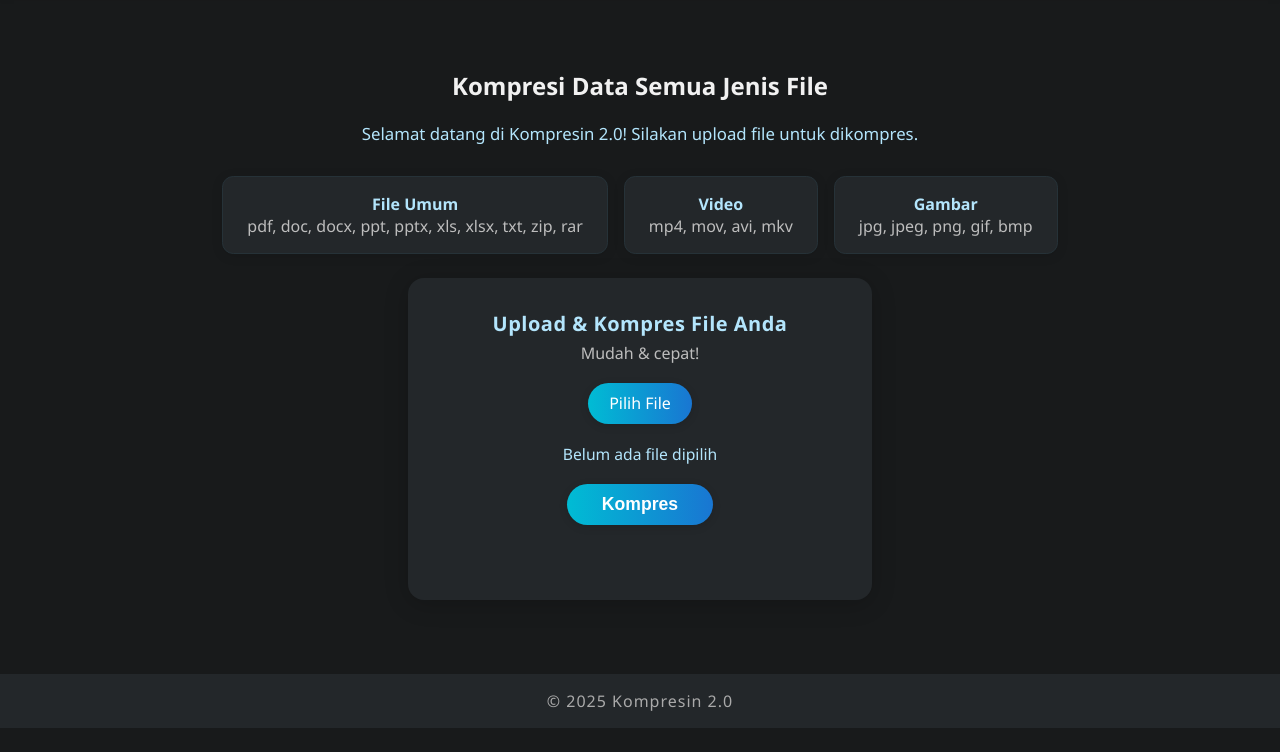
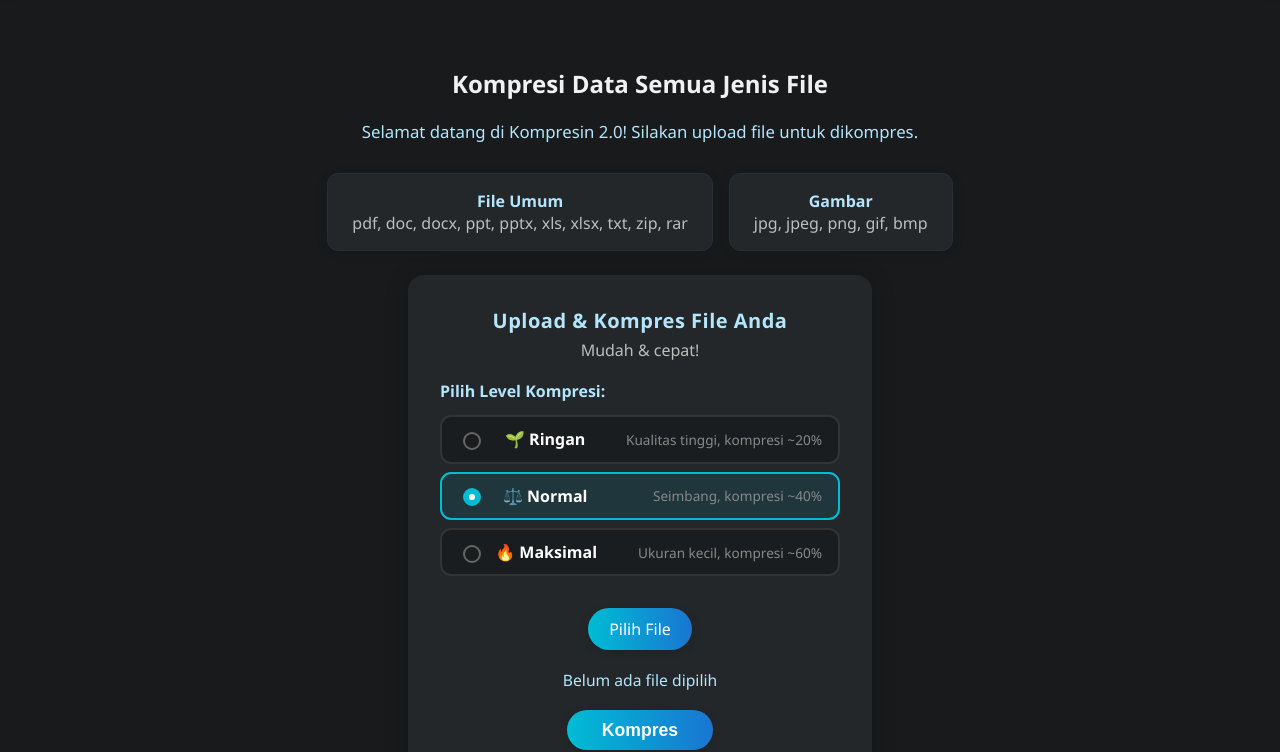
Before and after one commit to asbimantara/kompresin-2.0, a plain HTML site: page frontend/index.html in a window 1280 px wide. Shown: the part 72-824 px from the top of the page. Before the commit the page ends 800 px from the top, so only its background shows below. Drawn offline with nearby package versions, Linux system fonts and the light colour scheme.

Commit message:
Add compression level presets, remove video support, prepare for Render deployment

```diff
--- a/frontend/index.html
+++ b/frontend/index.html
@@ -1,5 +1,6 @@
 <!DOCTYPE html>
 <html lang="id">
+
 <head>
     <meta charset="UTF-8">
     <meta name="viewport" content="width=device-width, initial-scale=1.0">
@@ -7,6 +8,7 @@
     <link rel="stylesheet" href="style.css">
     <script src="https://unpkg.com/@lottiefiles/lottie-player@latest/dist/lottie-player.js"></script>
 </head>
+
 <body>
     <header>
         <h1>Kompresin 2.0</h1>
@@ -20,10 +22,7 @@
                 <b>File Umum</b><br>
                 <span class="format-list">pdf, doc, docx, ppt, pptx, xls, xlsx, txt, zip, rar</span>
             </div>
-            <div class="format-box">
-                <b>Video</b><br>
-                <span class="format-list">mp4, mov, avi, mkv</span>
-            </div>
+
             <div class="format-box">
                 <b>Gambar</b><br>
                 <span class="format-list">jpg, jpeg, png, gif, bmp</span>
@@ -33,6 +32,26 @@
             <div class="compress-title">Upload & Kompres File Anda</div>
             <div class="compress-subtitle">Mudah & cepat!</div>
             <form id="upload-form">
+                <div class="compression-level">
+                    <div class="level-title">Pilih Level Kompresi:</div>
+                    <div class="level-options">
+                        <label class="level-option">
+                            <input type="radio" name="level" value="light" id="level-light">
+                            <span class="level-label">🌱 Ringan</span>
+                            <span class="level-desc">Kualitas tinggi, kompresi ~20%</span>
+                        </label>
+                        <label class="level-option">
+                            <input type="radio" name="level" value="normal" id="level-normal" checked>
+                            <span class="level-label">⚖️ Normal</span>
+                            <span class="level-desc">Seimbang, kompresi ~40%</span>
+                        </label>
+                        <label class="level-option">
+                            <input type="radio" name="level" value="max" id="level-max">
+                            <span class="level-label">🔥 Maksimal</span>
+                            <span class="level-desc">Ukuran kecil, kompresi ~60%</span>
+                        </label>
+                    </div>
+                </div>
                 <label for="file-input" class="custom-file-label">Pilih File</label>
                 <span class="selected-file" id="selected-file">Belum ada file dipilih</span>
                 <input type="file" id="file-input" name="file" required>
@@ -59,4 +78,5 @@
     </div>
     <script src="script.js"></script>
 </body>
+
 </html>
--- a/frontend/style.css
+++ b/frontend/style.css
@@ -7,19 +7,22 @@ body {
     display: flex;
     flex-direction: column;
 }
+
 header {
     display: flex;
     justify-content: space-between;
     align-items: center;
     padding: 1rem 2rem;
     background: #23272a;
-    box-shadow: 0 2px 8px rgba(0,0,0,0.1);
+    box-shadow: 0 2px 8px rgba(0, 0, 0, 0.1);
 }
+
 header h1 {
     margin: 0;
     font-size: 1.5rem;
     letter-spacing: 1px;
 }
+
 #info-btn {
     background: #fff;
     color: #23272a;
@@ -31,16 +34,18 @@ header h1 {
     font-weight: bold;
     cursor: pointer;
     transition: background 0.2s, transform 0.1s, box-shadow 0.1s;
-    box-shadow: 0 2px 8px rgba(0,0,0,0.08);
+    box-shadow: 0 2px 8px rgba(0, 0, 0, 0.08);
     display: flex;
     align-items: center;
     justify-content: center;
     padding: 0;
 }
+
 #info-btn:active {
     transform: scale(0.95);
     box-shadow: 0 2px 8px #000a;
 }
+
 main {
     flex: 1;
     display: flex;
@@ -49,19 +54,22 @@ main {
     justify-content: center;
     padding: 2rem 1rem;
 }
-main > h2 {
+
+main>h2 {
     margin-top: 2.5rem;
 }
+
 .upload-section {
     background: #23272a;
     padding: 2rem;
     border-radius: 1rem;
-    box-shadow: 0 4px 24px rgba(0,0,0,0.2);
+    box-shadow: 0 4px 24px rgba(0, 0, 0, 0.2);
     max-width: 400px;
     width: 100%;
     text-align: center;
     margin-bottom: 2.5rem;
 }
+
 footer {
     background: #23272a;
     color: #aaa;
@@ -70,25 +78,30 @@ footer {
     font-size: 1rem;
     letter-spacing: 1px;
 }
+
 .modal {
     position: fixed;
     z-index: 1000;
-    left: 0; top: 0;
-    width: 100vw; height: 100vh;
-    background: rgba(0,0,0,0.6);
+    left: 0;
+    top: 0;
+    width: 100vw;
+    height: 100vh;
+    background: rgba(0, 0, 0, 0.6);
     display: flex;
     align-items: center;
     justify-content: center;
 }
+
 .modal-content {
     background: #23272a;
     color: #f1f1f1;
     padding: 2rem 2.5rem;
     border-radius: 1rem;
-    box-shadow: 0 2px 16px rgba(0,0,0,0.3);
+    box-shadow: 0 2px 16px rgba(0, 0, 0, 0.3);
     text-align: center;
     position: relative;
 }
+
 .close {
     position: absolute;
     top: 1rem;
@@ -97,6 +110,7 @@ footer {
     color: #aaa;
     cursor: pointer;
 }
+
 .illustration {
     width: 120px;
     margin-bottom: 1.2rem;
@@ -105,25 +119,33 @@ footer {
     background: #23272a;
     padding: 0.5rem;
 }
+
 @media (max-width: 600px) {
     .upload-section {
         padding: 1rem;
         max-width: 95vw;
     }
+
     .modal-content {
         padding: 1rem 1.2rem;
     }
+
     .illustration {
         width: 80px;
     }
 }
+
 .welcome {
     margin-bottom: 0.7rem;
     font-size: 1.05rem;
     color: #b3e5fc;
     font-weight: 500;
 }
-.file-info { display: none; }
+
+.file-info {
+    display: none;
+}
+
 .progress-bar {
     width: 100%;
     height: 8px;
@@ -134,12 +156,14 @@ footer {
     display: flex;
     align-items: center;
 }
+
 .progress-bar-inner {
     height: 100%;
     background: linear-gradient(90deg, #00bcd4, #1976d2);
     width: 0%;
     transition: width 0.4s;
 }
+
 .filename {
     max-width: 180px;
     overflow: hidden;
@@ -148,6 +172,7 @@ footer {
     display: inline-block;
     vertical-align: bottom;
 }
+
 .format-row {
     display: flex;
     justify-content: center;
@@ -155,11 +180,12 @@ footer {
     margin: 1.2rem 0 1.5rem 0;
     flex-wrap: wrap;
 }
+
 .format-box {
     background: #23272a;
     color: #b3e5fc;
     border-radius: 0.7rem;
-    box-shadow: 0 2px 12px rgba(0,0,0,0.10);
+    box-shadow: 0 2px 12px rgba(0, 0, 0, 0.10);
     padding: 1rem 1.5rem;
     min-width: 120px;
     text-align: center;
@@ -167,6 +193,7 @@ footer {
     font-weight: 500;
     border: 1px solid #263238;
 }
+
 @media (max-width: 800px) {
     .format-row {
         flex-direction: column;
@@ -175,6 +202,7 @@ footer {
         margin-left: 1.2rem;
         margin-right: 1.2rem;
     }
+
     .format-box {
         width: 100%;
         min-width: unset;
@@ -183,11 +211,13 @@ footer {
         max-width: 400px;
         margin: 0 auto;
     }
+
     .welcome {
         text-align: center;
         margin-left: 1.2rem;
         margin-right: 1.2rem;
     }
+
     .upload-section {
         max-width: 98vw;
         margin-left: 1.2rem;
@@ -195,6 +225,7 @@ footer {
         box-sizing: border-box;
     }
 }
+
 .compress-title {
     font-size: 1.25rem;
     font-weight: bold;
@@ -202,20 +233,24 @@ footer {
     color: #b3e5fc;
     letter-spacing: 0.5px;
 }
+
 .compress-subtitle {
     font-size: 1rem;
     color: #bdbdbd;
     margin-bottom: 1.2rem;
 }
+
 #upload-form {
     display: flex;
     flex-direction: column;
     gap: 1rem;
     align-items: center;
 }
+
 #file-input {
     display: none;
 }
+
 .custom-file-label {
     display: inline-block;
     background: linear-gradient(90deg, #00bcd4, #1976d2);
@@ -229,9 +264,11 @@ footer {
     transition: background 0.2s, transform 0.1s;
     box-shadow: 0 2px 8px #0002;
 }
+
 .custom-file-label:hover {
     background: linear-gradient(90deg, #1976d2, #00bcd4);
 }
+
 #compress-btn {
     background: linear-gradient(90deg, #00bcd4, #1976d2);
     color: #fff;
@@ -244,12 +281,15 @@ footer {
     box-shadow: 0 2px 8px #0002;
     transition: background 0.2s, transform 0.1s;
 }
+
 #compress-btn:hover {
     background: linear-gradient(90deg, #1976d2, #00bcd4);
 }
+
 #compress-btn:active {
     transform: scale(0.96);
 }
+
 .selected-file {
     color: #b3e5fc;
     font-size: 0.98rem;
@@ -261,6 +301,7 @@ footer {
     display: block;
     text-align: center;
 }
+
 #download-link {
     display: inline-block;
     background: linear-gradient(90deg, #00bcd4, #1976d2);
@@ -278,17 +319,21 @@ footer {
     transition: background 0.2s, transform 0.1s;
     text-align: center;
 }
+
 #download-link:hover {
     background: linear-gradient(90deg, #1976d2, #00bcd4);
 }
+
 #download-link:active {
     transform: scale(0.96);
 }
+
 #notification {
     margin-top: 1.2rem;
     min-height: 1.5rem;
     text-align: center;
 }
+
 .modal-title {
     font-size: 1.3rem;
     font-weight: bold;
@@ -296,6 +341,7 @@ footer {
     color: #b3e5fc;
     letter-spacing: 0.5px;
 }
+
 .modal-names {
     font-size: 1.08rem;
     color: #fff;
@@ -304,6 +350,7 @@ footer {
     text-align: center;
     line-height: 1.7;
 }
+
 .modal-desc {
     font-size: 1rem;
     color: #bdbdbd;
@@ -311,6 +358,110 @@ footer {
     text-align: center;
     letter-spacing: 0.2px;
 }
+
 .format-list {
     color: #bdbdbd;
 }
+
+/* Compression Level Options */
+.compression-level {
+    width: 100%;
+    margin-bottom: 1rem;
+}
+
+.level-title {
+    font-size: 1rem;
+    font-weight: 600;
+    color: #b3e5fc;
+    margin-bottom: 0.8rem;
+    text-align: left;
+}
+
+.level-options {
+    display: flex;
+    flex-direction: column;
+    gap: 0.5rem;
+}
+
+.level-option {
+    display: flex;
+    align-items: center;
+    gap: 0.7rem;
+    padding: 0.7rem 1rem;
+    background: #1a1d1f;
+    border: 2px solid #333;
+    border-radius: 0.7rem;
+    cursor: pointer;
+    transition: all 0.2s ease;
+}
+
+.level-option:hover {
+    border-color: #00bcd4;
+    background: #1f2425;
+}
+
+.level-option input[type="radio"] {
+    appearance: none;
+    -webkit-appearance: none;
+    width: 18px;
+    height: 18px;
+    border: 2px solid #666;
+    border-radius: 50%;
+    cursor: pointer;
+    position: relative;
+    transition: all 0.2s;
+}
+
+.level-option input[type="radio"]:checked {
+    border-color: #00bcd4;
+    background: #00bcd4;
+}
+
+.level-option input[type="radio"]:checked::after {
+    content: '';
+    position: absolute;
+    top: 50%;
+    left: 50%;
+    transform: translate(-50%, -50%);
+    width: 6px;
+    height: 6px;
+    background: #fff;
+    border-radius: 50%;
+}
+
+.level-option:has(input:checked) {
+    border-color: #00bcd4;
+    background: rgba(0, 188, 212, 0.1);
+}
+
+.level-label {
+    font-size: 1rem;
+    font-weight: 600;
+    color: #fff;
+    min-width: 100px;
+}
+
+.level-desc {
+    font-size: 0.85rem;
+    color: #888;
+    flex: 1;
+    text-align: right;
+}
+
+@media (max-width: 600px) {
+    .level-option {
+        flex-wrap: wrap;
+        padding: 0.6rem 0.8rem;
+    }
+
+    .level-label {
+        min-width: unset;
+    }
+
+    .level-desc {
+        width: 100%;
+        text-align: left;
+        margin-left: 25px;
+        margin-top: 0.2rem;
+    }
+}
```
Also changed, not shown: frontend/script.js (+26 -3 lines), backend/requirements.txt, 3 other files.
